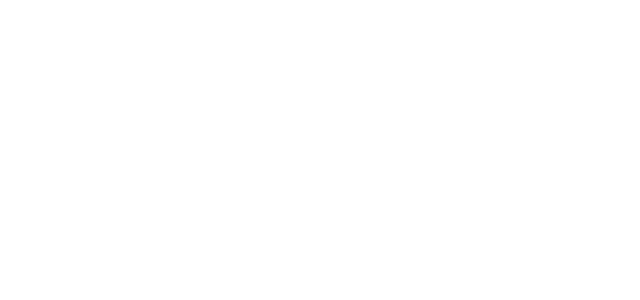
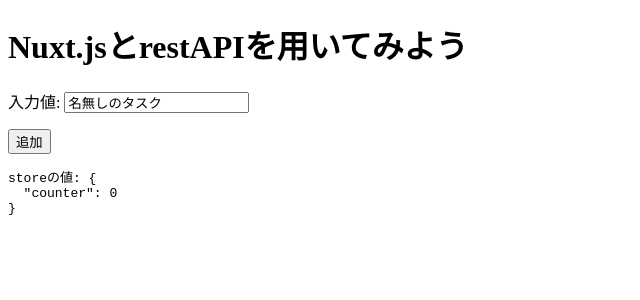
Before and after one commit to tateobori/NuxtFolder, a Nuxt app: page /create in a window 1280 px wide. Before the commit this address had no page. Shown: the top 300 px of the page, without its empty margins (0-640 px from the left). Built offline with nearby package versions, Linux system fonts and the light colour scheme.

Commit message:
devブランチでcreateファイルを追加

```diff
--- /dev/null
+++ b/pages/create.vue
@@ -0,0 +1,28 @@
+<template>
+    <div>
+        <h1>Nuxt.jsとrestAPIを用いてみよう</h1>
+        <p>入力値:
+            <input type="text" v-model="task.name">
+        </p>
+        <input type="button" value="追加" @click="vuexCreate">
+        <pre>storeの値: {{ $store.state }} </pre>
+    </div>
+</template>
+<script>
+export default {
+    data () {
+        return {
+            task: {
+                id: null,
+                name: "名無しのタスク",
+                completed: false
+            }
+        }
+    },
+    methods: {
+        vuexCreate () {
+            this.$store.dispatch('createAction', this.$data.task)
+        }
+    }
+}
+</script>
```
